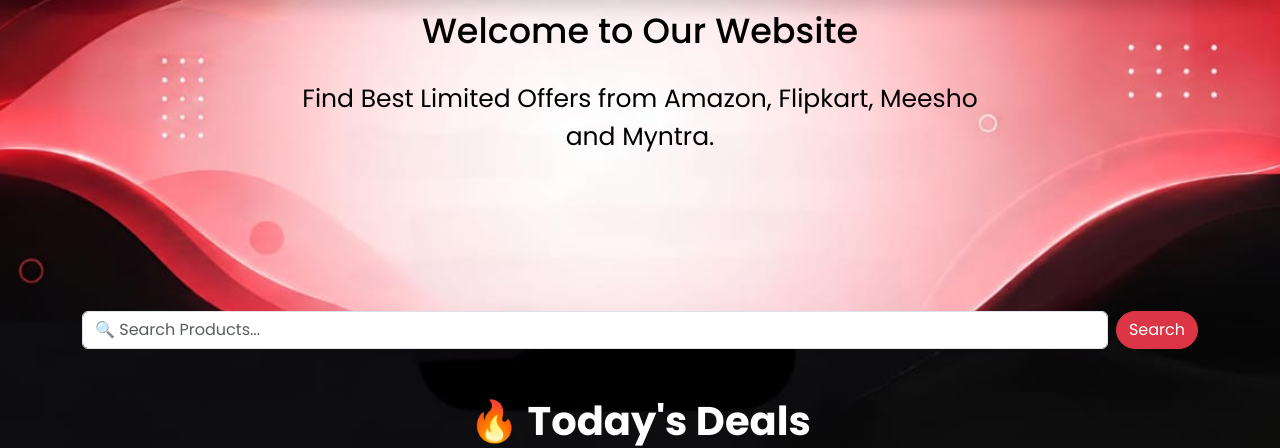
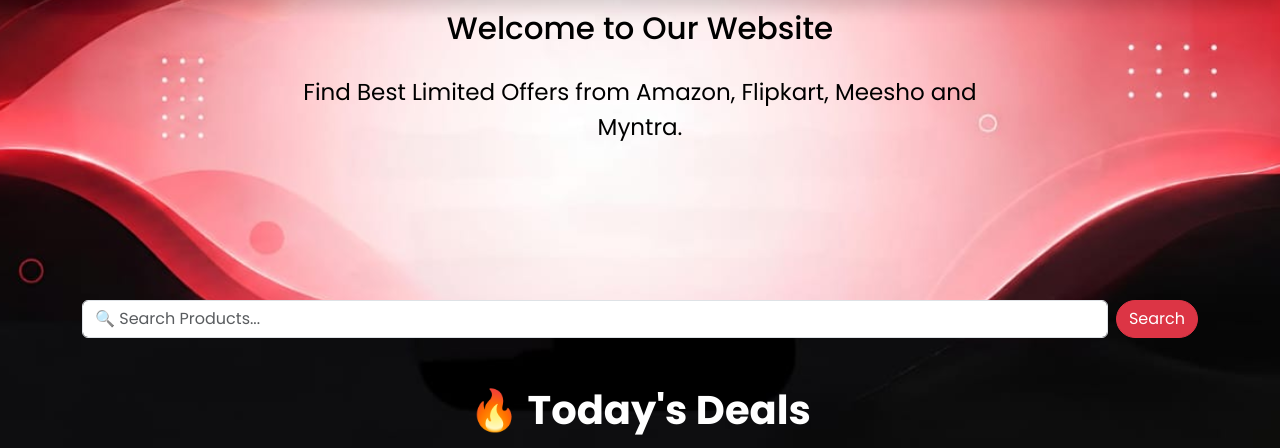
Before and after one commit to arshadabscaids-bot/premium_savings_portal, a Flask app: page / in a window 1280 px wide. Shown: the part 76-524 px from the top of the page. Run offline with Flask 3, Linux system fonts and the light colour scheme.

Commit message:
Update style.css

```diff
--- a/static/css/style.css
+++ b/static/css/style.css
@@ -71,14 +71,14 @@ body{
 }
 
 .hero-subtitle{
-    font-size:35px;
+    font-size:31px;
     color:#000000;
     text-align:center;
 }
 
 .hero-text{
     color:#000000;
-    font-size:25px;
+    font-size:23px;
     margin-top:20px;
     max-width:700px;
     text-align:center;
```
